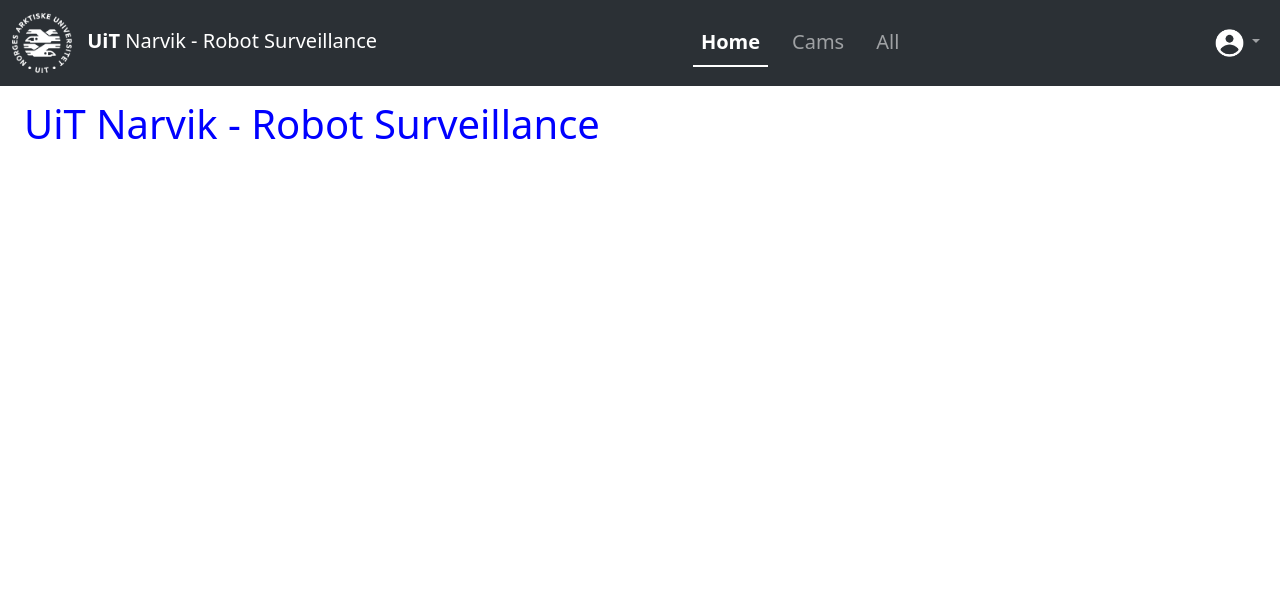
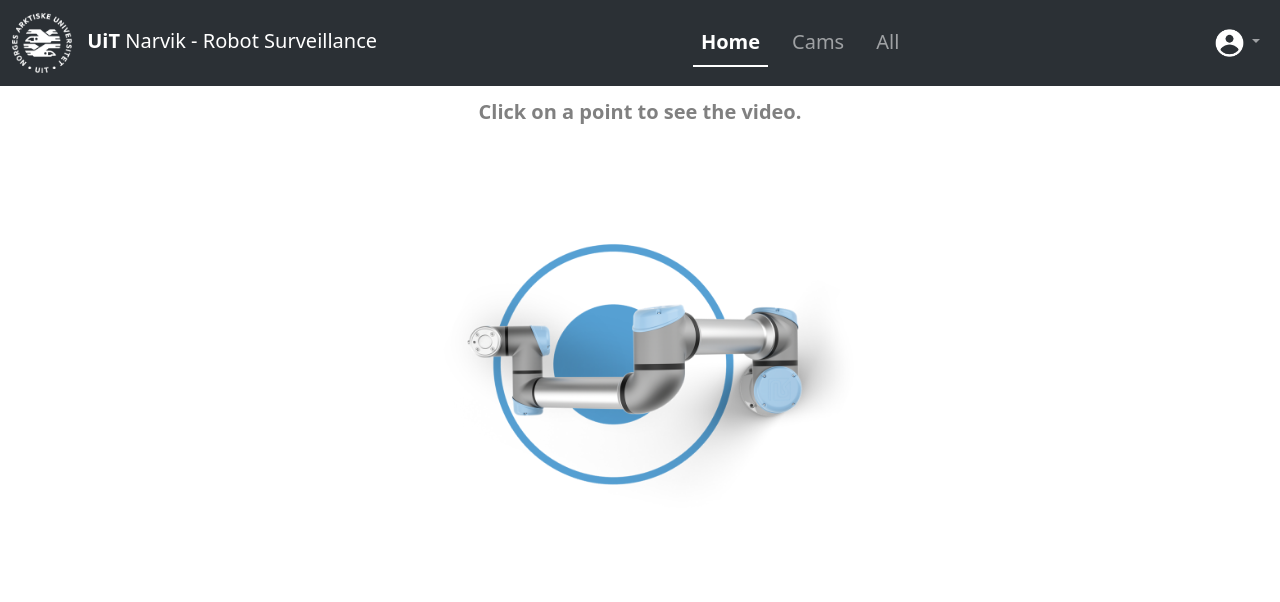
Before and after one commit to louprusak/UiT-Narvik-Robot-Surveillance, a Flask app: page /home in a window 1280 px wide. Shown: the top 602 px of the page. Run offline with Flask 3, Linux system fonts and the light colour scheme.

Commit message:
Home image and hint

```diff
--- a/Include/static/main.css
+++ b/Include/static/main.css
@@ -132,7 +132,15 @@ h2.cam{
 
 h1.hint{
     color: white;
+    font-size: 20px;
     font-weight: bold;
+}
+
+h1.hint-home{
+    color: grey;
+    font-size: 20px;
+    font-weight: bold;
+    text-align: center;
 }
 
 /*.cams-focus{
@@ -173,6 +181,18 @@ iframe{
     border-radius: 10px;
 }
 
+.img-home{
+    /*border: 1px solid red;*/
+    display: flex;
+    align-items: center;
+    justify-content: center;
+    object-fit: cover;
+    width: 80%;
+    height:100%;
+    margin: auto;
+    background-color: none;
+}
+
 /* TESTS */
 /*
 .div-video{
--- a/Include/templates/home.html
+++ b/Include/templates/home.html
@@ -5,13 +5,26 @@
 <!--</div>-->
 
 
-<body>
+<!--<body>-->
 
 
-<div class="container-fluid">
-    <h1>UiT Narvik - Robot Surveillance</h1>
-</div>
+<!--<div class="container-fluid">-->
+<!--    <h1>UiT Narvik - Robot Surveillance</h1>-->
+<!--</div>-->
 
 
-</body>
+<!--</body>-->
+<!--<div class="container-fluid">-->
+<!--    <div class="row">-->
+<div class="col-lg-12">
+    <h1 class="hint-home">Click on a point to see the video.</h1>
+    <map name="map">
+        <area shape="circle" coords="300,300,100" alt="test" href="{{ url_for('cams') }}">
+    </map>
+    <img class="img-home center" src="{{ url_for('static',filename='robot.png') }}" usemap="#map">
+
+</div>
+<!--    </div>-->
+<!--</div>-->
+
 {% endblock content %}
--- a/Include/templates/layout.html
+++ b/Include/templates/layout.html
@@ -96,7 +96,7 @@
     </div>
 </nav>
 
-<div class="container-fluid">
+
 <!--    {% with messages = get_flashed_messages(with_categories=true) %}-->
 <!--    {% if messages %}-->
 <!--    {% for category, message in messages %}-->
@@ -107,7 +107,7 @@
 <!--    {% endif %}-->
 <!--    {% endwith %}-->
     {% block content %}{% endblock %}
-</div>
+
 
 
 <script src="https://cdn.jsdelivr.net/npm/bootstrap@5.3.0-alpha3/dist/js/bootstrap.bundle.min.js"
```
Also changed, not shown: Include/static/robot.png (added).
